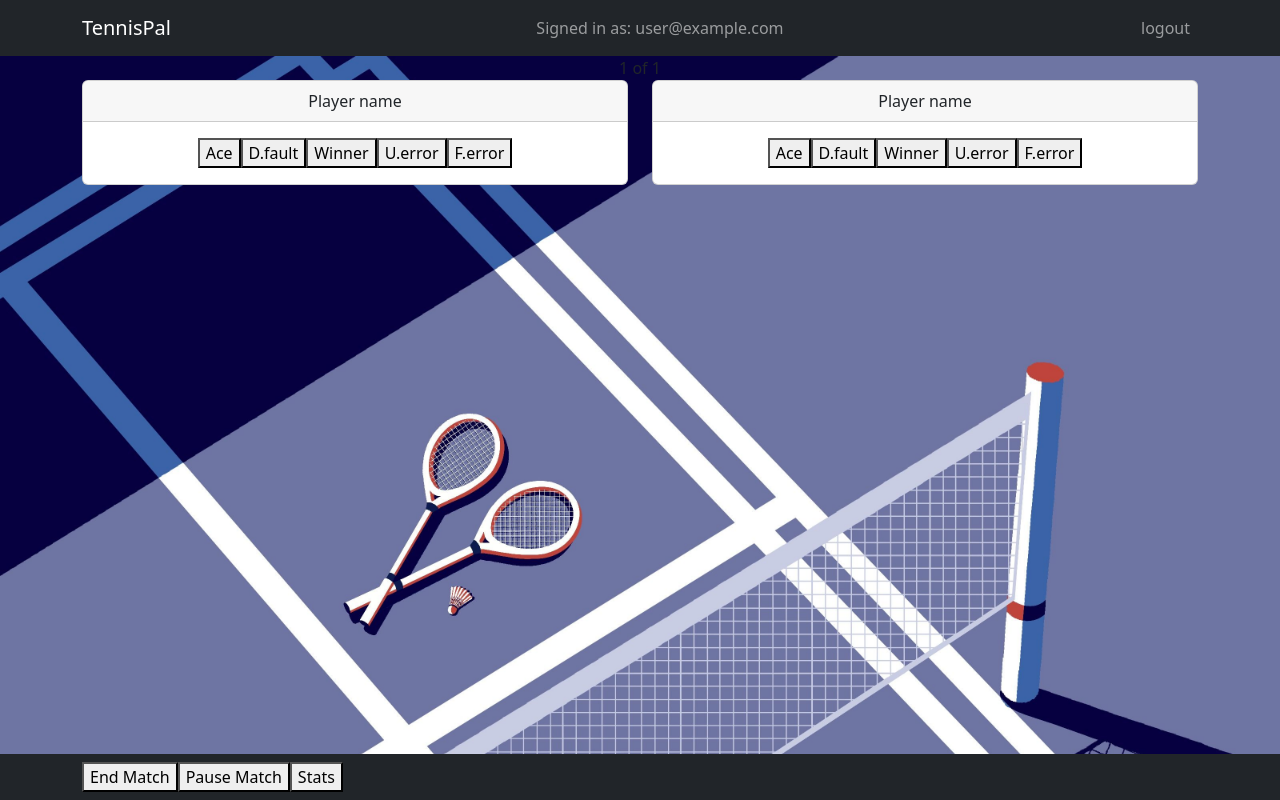
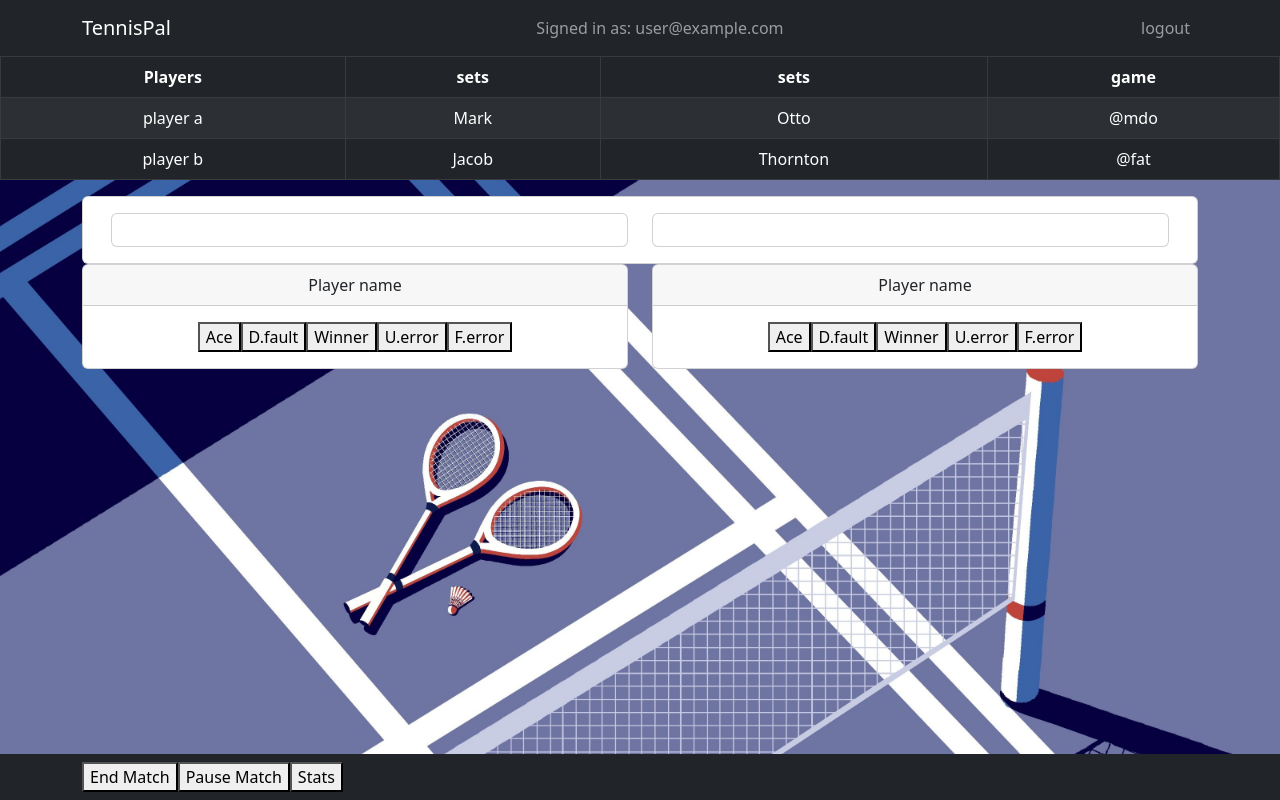
Before and after one commit to diarreola/frontend-tennis-score-keeping, a React (Create React App) app: page /currentmatch in a window 1280 px wide. Built offline with nearby package versions, Linux system fonts and the light colour scheme; no server answers; sample sign-in values are in the browser's storage.

Commit message:
Add table

```diff
--- a/src/pages/CurrentMatch/CurrentMatch.js
+++ b/src/pages/CurrentMatch/CurrentMatch.js
@@ -5,14 +5,17 @@ import Container from 'react-bootstrap/Container';
 import Row from 'react-bootstrap/Row';
 import Col from 'react-bootstrap/Col';
 import MatchControlFooter from './MatchControlFooter';
+import MatchCourt from './MatchCourt';
+import MatchScoreTable from './MatchScoreTable';
 
 const CurrentMatch = () => {
   return (
     <div>
       <UserNavbar></UserNavbar>
+      <MatchScoreTable></MatchScoreTable>
       <Container>
         <Row>
-          <Col>1 of 1</Col>
+          <Col><MatchCourt /></Col>
         </Row>
         <Row>
           <Col><MatchButtons /></Col>
--- /dev/null
+++ b/src/pages/CurrentMatch/MatchCourt.css
@@ -0,0 +1,8 @@
+/* .body {
+  height: 100vh;
+} */
+
+.court-grid.card {
+  height: 100%;
+  /* background-color: red; */
+}
--- a/src/pages/CurrentMatch/MatchCourt.js
+++ b/src/pages/CurrentMatch/MatchCourt.js
@@ -0,0 +1,33 @@
+import React from 'react';
+import Container from 'react-bootstrap/Container';
+import Row from 'react-bootstrap/Row';
+import Col from 'react-bootstrap/Col';
+import Card from 'react-bootstrap/Card';
+import './MatchCourt.css'
+
+const MatchCourt = () => {
+  return (
+    <Card className='court-grid'>
+      <Card.Body>
+        <Container>
+          <Row>
+            <Col>
+              <Card>
+                <Card.Body>
+                </Card.Body>
+              </Card>
+            </Col>
+            <Col>
+              <Card>
+                <Card.Body>
+                </Card.Body>
+              </Card>
+            </Col>
+          </Row>
+        </Container>
+      </Card.Body>
+    </Card>
+  )
+}
+
+export default MatchCourt
--- a/src/pages/CurrentMatch/MatchScoreTable.js
+++ b/src/pages/CurrentMatch/MatchScoreTable.js
@@ -0,0 +1,33 @@
+import React from 'react';
+import Table from 'react-bootstrap/Table';
+
+const MatchScoreTable = () => {
+  return (
+    <Table striped bordered hover variant="dark">
+      <thead>
+        <tr>
+          <th>Players</th>
+          <th>sets</th>
+          <th>sets</th>
+          <th>game</th>
+        </tr>
+      </thead>
+      <tbody>
+        <tr>
+          <td>player a</td>
+          <td>Mark</td>
+          <td>Otto</td>
+          <td>@mdo</td>
+        </tr>
+        <tr>
+          <td>player b</td>
+          <td>Jacob</td>
+          <td>Thornton</td>
+          <td>@fat</td>
+        </tr>
+      </tbody>
+    </Table>
+  )
+}
+
+export default MatchScoreTable
```
